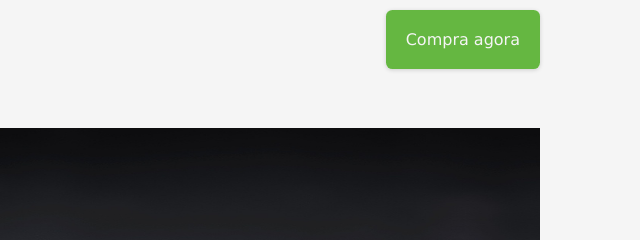
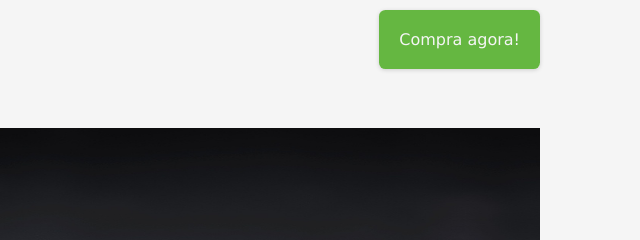
Before and after one commit to FranciscoMuanzaPaulo/FastFood, a plain HTML site: page index.html in a window 1280 px wide. Shown: the top 240 px of the page, 640-1280 px from the left. Drawn offline with nearby package versions, Linux system fonts and the light colour scheme.

Commit message:
alteração na palavra cta compra agora

```diff
--- a/index.html
+++ b/index.html
@@ -13,7 +13,7 @@
         <header class="container">
             <h1>Fast-food</h1>
             <nav>
-                <a href="#comprar" class="btn btn_primary">Compra agora</a>
+                <a href="#comprar" class="btn btn_primary">Compra agora!</a>
             </nav>
         </header>
 
```
